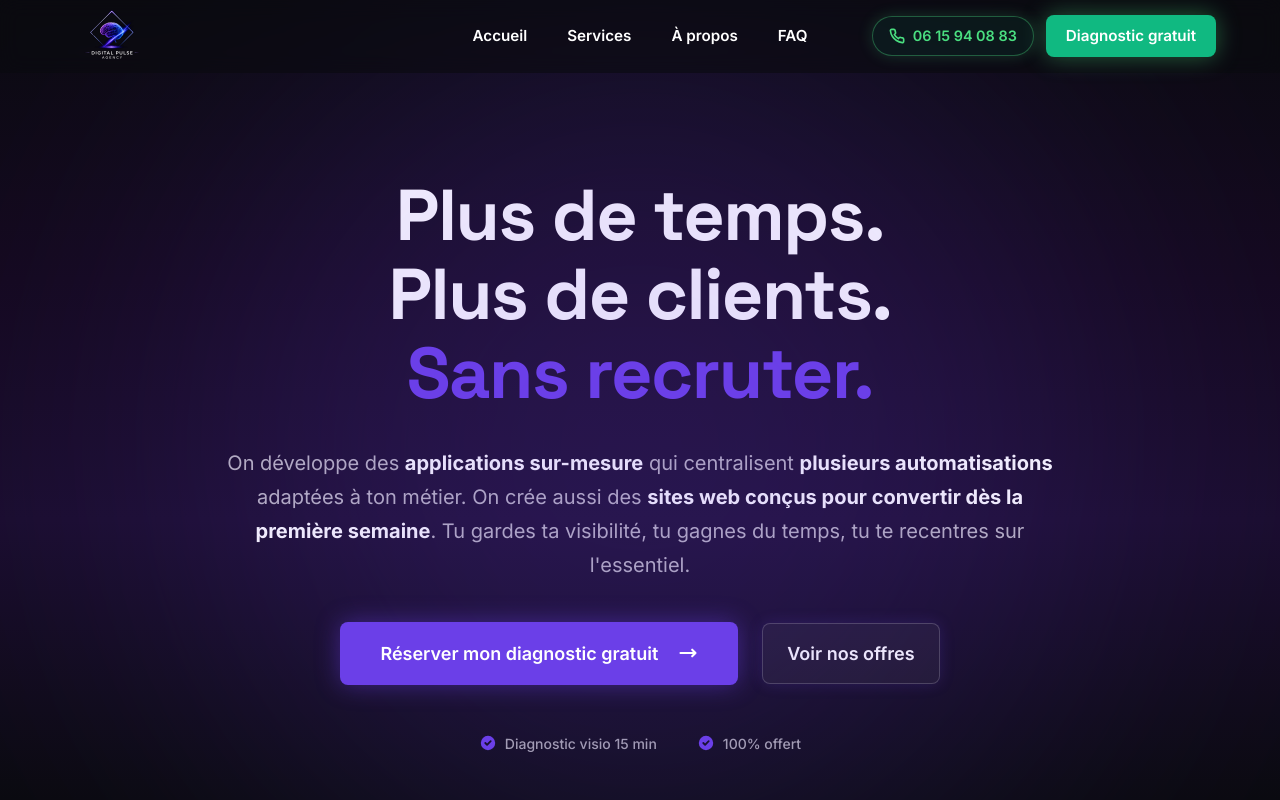
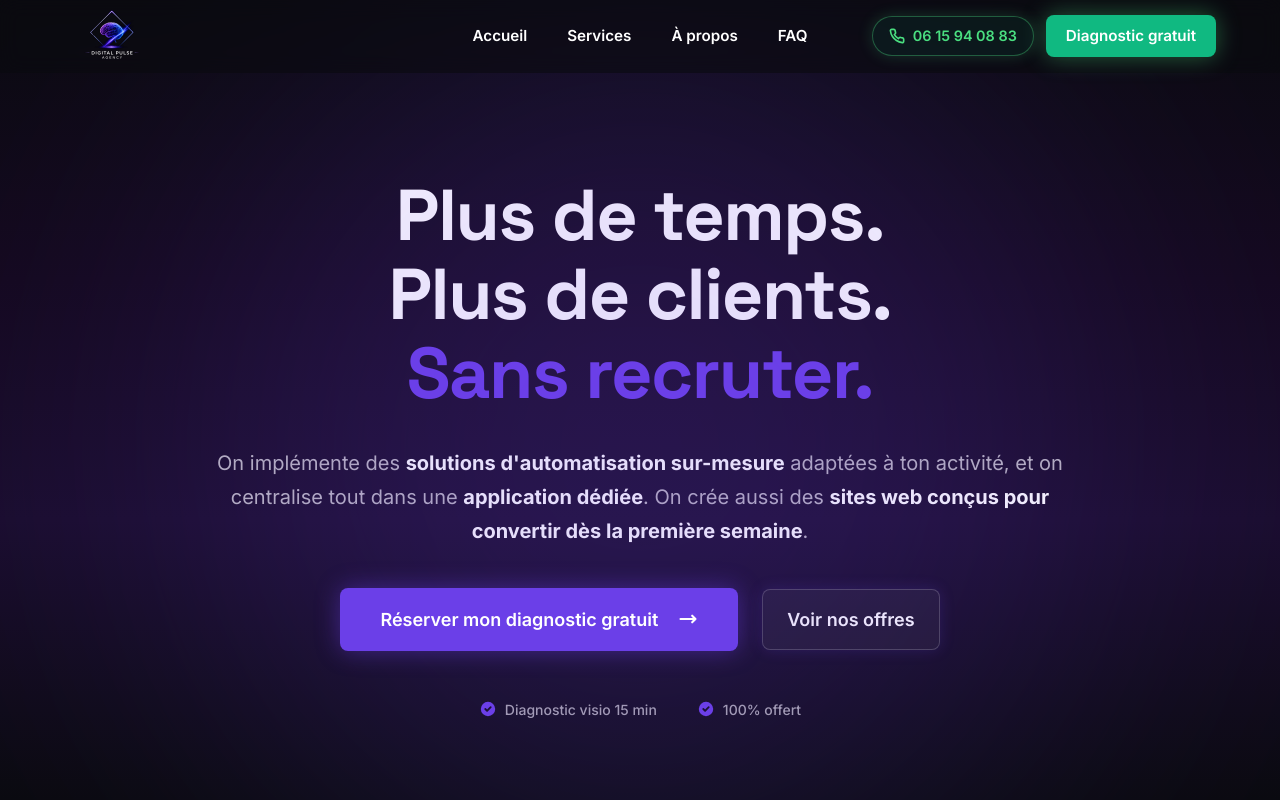
Before and after one commit to DigitalPulseAgency/SITE-AGENCE-definitif, a React (Vite) app: page / in a window 1280 px wide. Shown: the top 800 px of the page. Built offline with nearby package versions, Linux system fonts and the light colour scheme.

Commit message:
hero: nouveau sous-titre — solutions d'automatisation sur-mesure

```diff
--- a/src/components/Hero.jsx
+++ b/src/components/Hero.jsx
@@ -67,7 +67,7 @@ export default function Hero() {
               marginLeft: HERO_HAS_PHOTO ? '0' : 'auto',
               marginRight: HERO_HAS_PHOTO ? '0' : 'auto'
             }}>
-              On développe des <strong style={{ color: '#ffffff' }}>applications sur-mesure</strong> qui centralisent <strong style={{ color: '#ffffff' }}>plusieurs automatisations</strong> adaptées à ton métier. On crée aussi des <strong style={{ color: '#ffffff' }}>sites web conçus pour convertir dès la première semaine</strong>. Tu gardes ta visibilité, tu gagnes du temps, tu te recentres sur l'essentiel.
+              On implémente des <strong style={{ color: '#ffffff' }}>solutions d'automatisation sur-mesure</strong> adaptées à ton activité, et on centralise tout dans une <strong style={{ color: '#ffffff' }}>application dédiée</strong>. On crée aussi des <strong style={{ color: '#ffffff' }}>sites web conçus pour convertir dès la première semaine</strong>.
             </p>
           </FadeIn>
 
```
